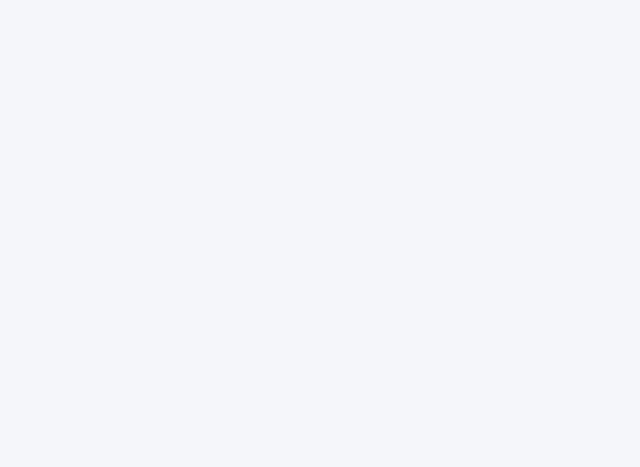
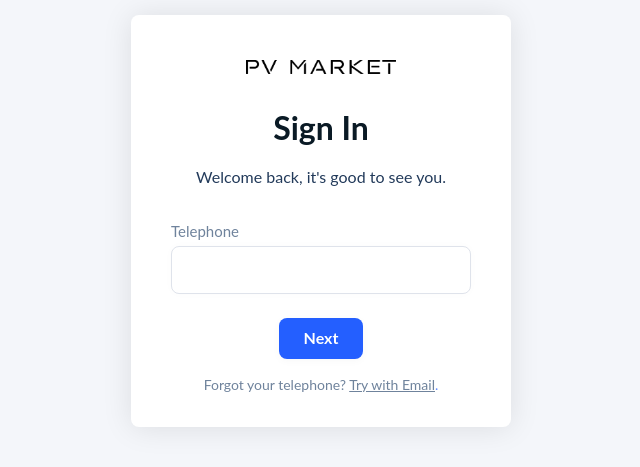
Before and after one commit to Venkatramanbehera/pv-market, a React (Create React App) app: page / in a window 1280 px wide. Before the commit this address had no page. Shown: the part 169-636 px from the top of the page, without its empty margins (319-959 px from the left). Built offline with nearby package versions, Linux system fonts and the light colour scheme.

Commit message:
signin-signup

```diff
--- a/src/App.js
+++ b/src/App.js
@@ -32,7 +32,7 @@ function App() {
     <div>
       <BrowserRouter>
         <Routes>
-          <Route path="signin" element={<SignIn />} />
+          <Route path="/" element={<SignIn />} />
           <Route path="signup" element={<SignUp />} />
           <Route path="password_reset" element={<PasswordReset />} />
           <Route path="dashboard" element={<Dashboard />} />
--- a/src/pages/Auth/PasswordReset.jsx
+++ b/src/pages/Auth/PasswordReset.jsx
@@ -1,3 +1,7 @@
+import "./auth.css"
+import logo from "../../assets/images/PVMarket-Logo.png"
+
+
 const PasswordReset = () => (
   <>
     <div className="center-card-container">
@@ -7,7 +11,7 @@ const PasswordReset = () => (
       >
         <a href="../dashboard.html" className="center-image w-inline-block">
           <img
-            src="../images/PVMarket-Logo.png"
+            src={logo}
             loading="lazy"
             width={150}
             alt=""
--- a/src/pages/Auth/SignIn.jsx
+++ b/src/pages/Auth/SignIn.jsx
@@ -1,17 +1,24 @@
+import { Link } from "react-router-dom";
+import logo from "../../assets/images/PVMarket-Logo.png"
+import collapse from "../../assets/images/Collapse-Icon.svg"
+import "./auth.css"
+
 const SignIn = () => (
   <>
     <div className="center-card-container">
       <div
         data-w-id="df4cd933-feb9-dc4d-e842-84be2411378c"
-        // style={{ opacity: 0 }}
+        style={{
+          // opacity: 0,
+        }}
         className="center-card"
       >
         <div id="signin-back" className="signin-back" onclick="prev()">
-          <img src="../images/Collapse-Icon.svg" loading="lazy" alt="" />
+          <img src={collapse} loading="lazy" alt="" />
         </div>
         <a href="../dashboard.html" className="center-image w-inline-block">
           <img
-            src="../images/PVMarket-Logo.png"
+            src={logo}
             loading="lazy"
             width={150}
             alt=""
@@ -46,6 +53,7 @@ const SignIn = () => (
                 required=""
               />
               <div className="spacer _24" />
+              <Link to={"/dashboard"}>
               <input
                 type="button"
                 defaultValue="Next"
@@ -53,6 +61,7 @@ const SignIn = () => (
                 className="button no-margin w-button"
                 onclick="next()"
               />
+              </Link>
             </div>
             <div id="otpScreen">
               <label htmlFor="Subscriber-Email-3" className="field-label">
@@ -86,10 +95,12 @@ const SignIn = () => (
         </div>
         <p className="paragraph-small">
           Forgot your telephone?{" "}
+          <Link to={"/password_reset"}>
           <a href="../pages/password-reset.html" className="simple-link">
             Try with Email
           </a>
           .
+          </Link>
         </p>
       </div>
     </div>
--- a/src/pages/Auth/SignUp.jsx
+++ b/src/pages/Auth/SignUp.jsx
@@ -1,3 +1,7 @@
+import "./auth.css"
+import logo from "../../assets/images/PVMarket-Logo.png"
+
+
 const SignUp = () => (
   <>
     <div className="center-card-container">
@@ -8,7 +12,7 @@ const SignUp = () => (
       >
         <a href="../dashboard.html" className="center-image w-inline-block">
           <img
-            src="../images/PVMarket-Logo.png"
+            src={logo}
             loading="lazy"
             width={150}
             alt=""
--- /dev/null
+++ b/src/pages/Auth/auth.css
@@ -0,0 +1,4 @@
+.center-card-container{
+    width: 100%;
+    height: 100vh;
+}
--- a/src/pages/Others/Help.jsx
+++ b/src/pages/Others/Help.jsx
@@ -1,3 +1,5 @@
+import { Link } from "react-router-dom";
+
 export const Help = () => (
   <>
     <div
@@ -18,12 +20,14 @@ export const Help = () => (
         />
       </a>
       <div className="nav-spacer" />
+      <Link to={"/dashboard"}>
         <a
           href="../dashboard.html"
           className="nav-link cta margin-right w-nav-link"
         >
           Back to Dashboard
         </a>
+      </Link>
       <div
         data-hover="false"
         data-delay={0}
@@ -237,24 +241,34 @@ export const Help = () => (
                     </div>
                     <div className="module-main">
                       <ul role="list" className="link-list">
+                        <Link to={"/helppage"}>
                           <li>
                             <a href="../pages/help-page.html">
                               Change account details
                             </a>
                           </li>
+                        </Link>
+                        <Link to={"/helppage"}>
                           <li>
-                          <a href="../pages/help-page.html">Update password</a>
+                            <a href="../pages/help-page.html">
+                              Update password
+                            </a>
                           </li>
+                        </Link>
+                        <Link to={"/helppage"}>
                           <li>
                             <a href="../pages/help-page.html">
                               Edit email notifications
                             </a>
                           </li>
+                        </Link>
+                        <Link to={"/helppage"}>
                           <li>
                             <a href="../pages/help-page.html">
                               Delete your account
                             </a>
                           </li>
+                        </Link>
                       </ul>
                     </div>
                   </div>
```
Also changed, not shown: 1 other file (tests, documents, lock files or other folders). Lines whose indentation alone changed are shown as unchanged.
